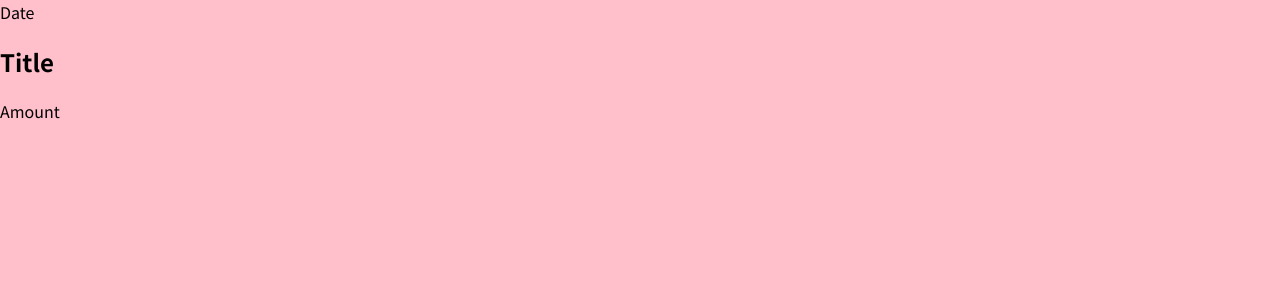
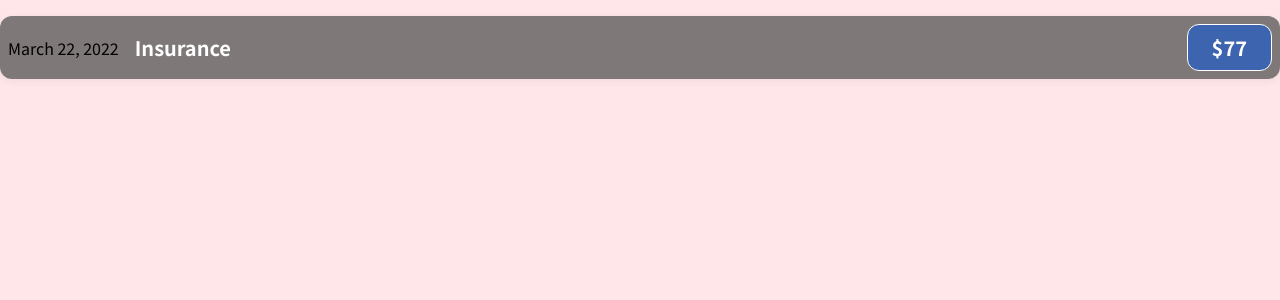
Before and after one commit to thaian161/react-playground, a React (Create React App) app: page / in a window 1280 px wide. Shown: the top 300 px of the page. Built offline with nearby package versions, Linux system fonts and the light colour scheme.

Commit message:
add CSS styling

```diff
--- /dev/null
+++ b/src/components/ExpenseItem.css
@@ -0,0 +1,56 @@
+.expense-item {
+  display: flex;
+  justify-content: space-between;
+  align-items: center;
+  box-shadow: 0 2px 8px rgba(0, 0, 0, 0.06);
+  padding: 0.5rem;
+  margin: 1rem 0;
+  border-radius: 12px;
+  background-color: #4b4b4bb3;
+}
+
+.expense-item__description {
+  display: flex;
+  flex-direction: column;
+  gap: 1rem;
+  align-items: flex-end;
+  flex-flow: column-reverse;
+  justify-content: flex-start;
+  flex: 1;
+}
+
+.expense-item h2 {
+  color: #3a3a3a;
+  font-size: 1rem;
+  flex: 1;
+  margin: 0 1rem;
+  color: white;
+}
+
+.expense-item__price {
+  font-size: 1rem;
+  font-weight: bold;
+  color: white;
+  background-color: #3d65af;
+  border: 1px solid white;
+  padding: 0.5rem;
+  border-radius: 12px;
+}
+
+@media (min-width: 580px) {
+  .expense-item__description {
+    flex-direction: row;
+    align-items: center;
+    justify-content: flex-start;
+    flex: 1;
+  }
+
+  .expense-item__description h2 {
+    font-size: 1.25rem;
+  }
+
+  .expense-item__price {
+    font-size: 1.25rem;
+    padding: 0.5rem 1.5rem;
+  }
+}
--- a/src/components/ExpenseItem.jsx
+++ b/src/components/ExpenseItem.jsx
@@ -1,11 +1,13 @@
+import './ExpenseItem.css';
+
 function ExpenseItem() {
   return (
-    <div>
-      <div>Date</div>
+    <div className="expense-item">
+      <div>March 22, 2022</div>
 
-      <div>
-        <h2>Title</h2>
-        <div> Amount</div>
+      <div className="expense-item__description">
+        <h2> Insurance</h2>
+        <div className="expense-item__price"> $77 </div>
       </div>
     </div>
   );
--- a/src/index.css
+++ b/src/index.css
@@ -10,5 +10,5 @@ html {
 
 body {
   margin: 0;
-  background-color: pink;
+  background-color: rgba(254, 228, 232, 0.918);
 }
```
Also changed, not shown: 1 other file (tests, documents, lock files or other folders).
